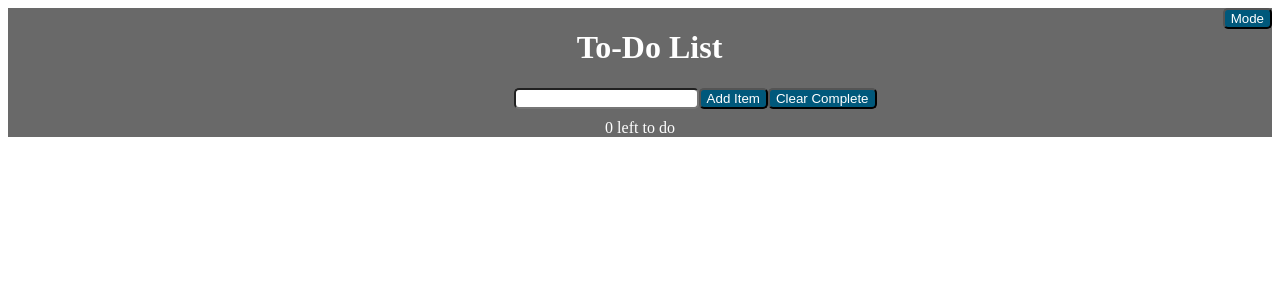
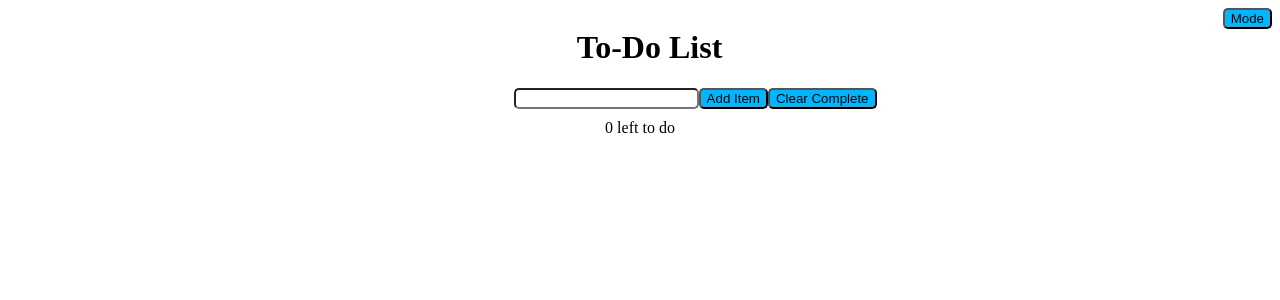
Before and after one commit to joshuaaskam/react-todolist, a React (Create React App) app: page / in a window 1280 px wide. Shown: the top 300 px of the page. Built offline with nearby package versions, Linux system fonts and the light colour scheme.

Commit message:
User preference is now saved

```diff
--- a/src/App.js
+++ b/src/App.js
@@ -2,12 +2,16 @@ import React, { useState, useRef, useEffect } from "react";
 import TodoList from "./TodoList";
 import { v4 as uuidv4 } from 'uuid';
 
-const  LOCAL_STORAGE_KEY = 'todoApp.todos'
+const LOCAL_STORAGE_KEY = 'todoApp.todos'
+const MODE_PREFERENCE_KEY = 'todoApp.mode'
 
 function App() {
   // Create state variables todos to store all todo items
   const [todos, setTodos] = useState([])
-  const [theme, setTheme] = useState('dark')
+  const [theme, setTheme] = useState(() =>  {
+    const storedTheme = localStorage.getItem(MODE_PREFERENCE_KEY);
+    return storedTheme || 'light';
+  })
 
   const todoNameRef = useRef()
 
@@ -22,6 +26,10 @@ function App() {
     localStorage.setItem(LOCAL_STORAGE_KEY, JSON.stringify(todos)) // Must be stringified to be stored in local storage
   },[todos]) // Anytime something in todos changes, use this effect.
 
+  useEffect(() => {
+    localStorage.setItem(MODE_PREFERENCE_KEY, theme)
+  }, [theme])
+
   function toggleTodo(id) {
     const newTodos = [...todos]
     const todo = newTodos.find(todo => todo.id === id)
@@ -30,7 +38,7 @@ function App() {
   }
 
   function toggleTheme() {
-    setTheme(theme === 'light' ? 'dark' : 'light')
+    setTheme((prevTheme) => (prevTheme === 'light' ? 'dark' : 'light'))
   }
 
   function handleEditTodo(id, name) {
```
